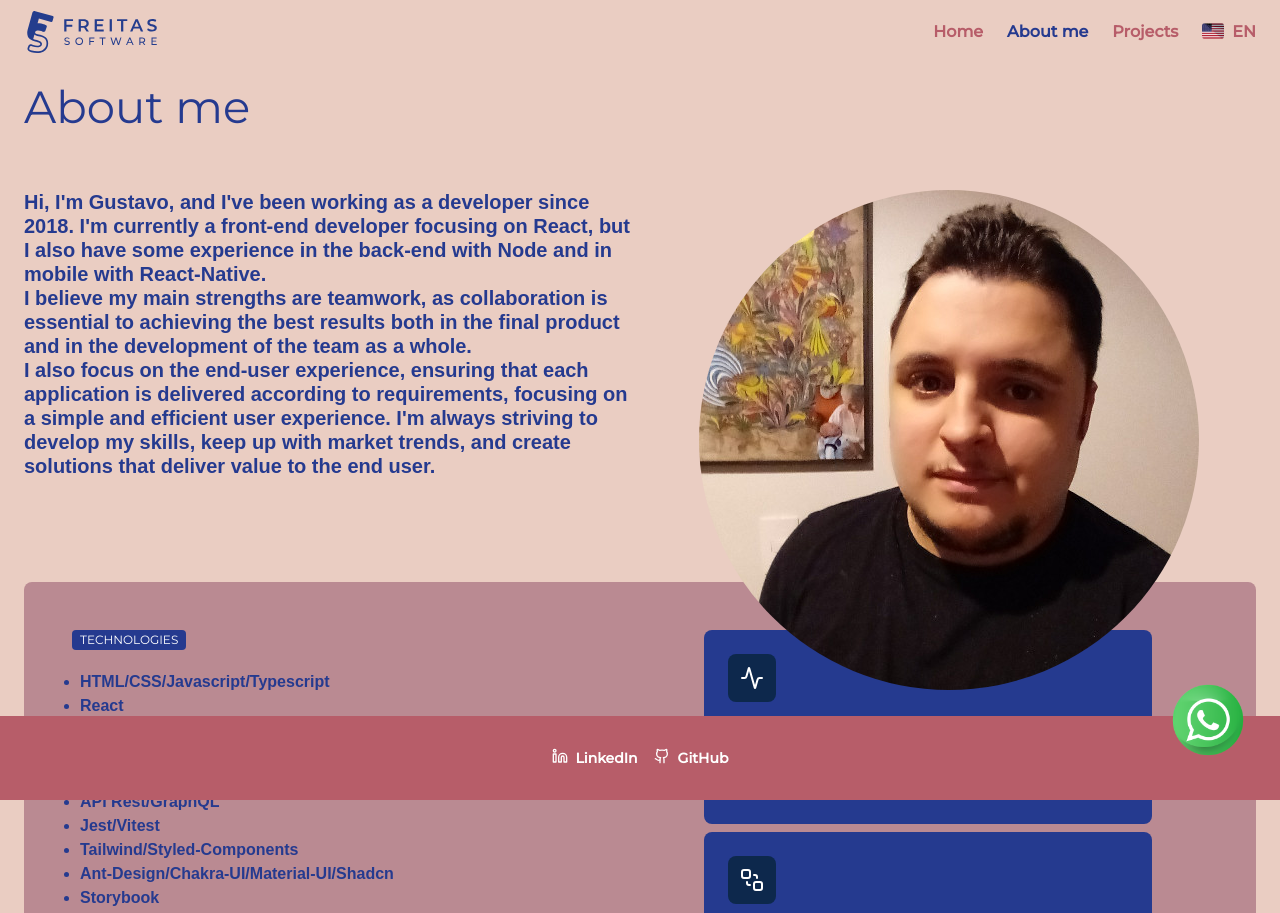
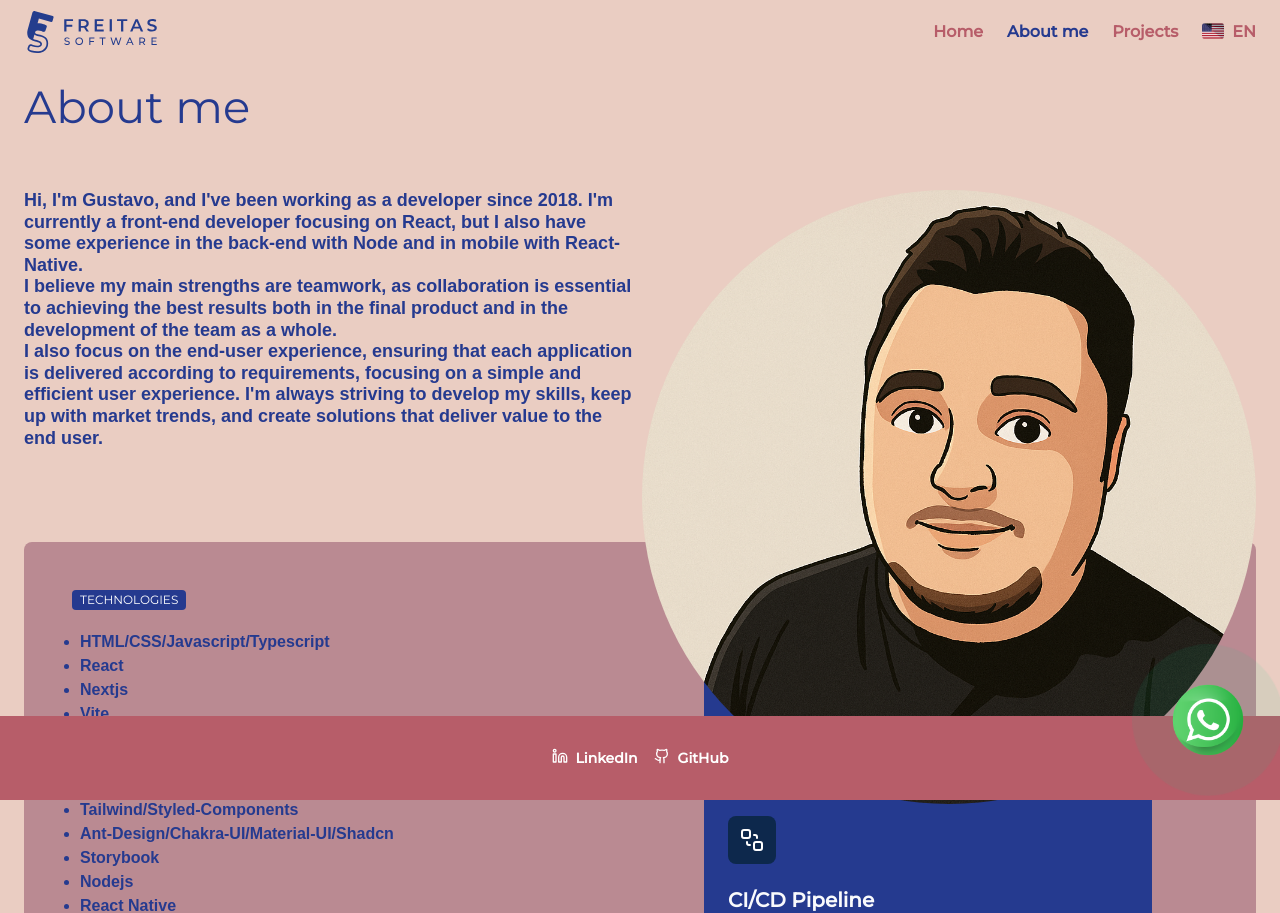
Before and after one commit to gustavo2892/portfolio, a Next.js app: page /en/about-me in a window 1280 px wide. Shown: the top 913 px of the page. Built offline with nearby package versions, Linux system fonts and the light colour scheme; a web font is replaced by a local one.

Commit message:
Adjust details and change photo

```diff
--- a/src/components/whatsapp/whatsapp.tsx
+++ b/src/components/whatsapp/whatsapp.tsx
@@ -2,14 +2,18 @@ import Image from 'next/image';
 
 export const Whatsapp = () => {
   return (
+    <div className="fixed bottom-18 md:bottom-10 lg:bottom-10 right-8 z-50 sm:right-8">
+      <span className="relative flex size-20">
+        <span className="absolute h-full w-full animate-ping rounded-full bg-emerald-400 opacity-75" />
+        <span className="relative rounded-full bg-transparent">
           <a
-      className="fixed bottom-18 md:bottom-10 lg:bottom-10 right-8 z-50 sm:right-8 hover:opacity-90"
             href={'https://api.whatsapp.com/send?phone=5519920002175&text='}
             target="_blank"
           >
             <Image src="/whatsapp.png" alt="whatsapp" width={80} height={32} />
           </a>
+        </span>
+      </span>
+    </div>
   );
 }
-
-//
--- a/src/styles/globals.css
+++ b/src/styles/globals.css
@@ -65,7 +65,7 @@
   --text-heading-sm--line-height: 120%;
   --text-heading-sm--font-weight: 700;
 
-  --text-heading-xs: 16px;
+  --text-heading-xs: 18px;
   --text-heading-xs--line-height: 120%;
   --text-heading-xs--font-weight: 700;
 
--- a/src/templates/about-me/components/hero-section/hero-section.tsx
+++ b/src/templates/about-me/components/hero-section/hero-section.tsx
@@ -10,18 +10,18 @@ export const HeroSection = ({
     <section className="container relative flex items-start justify-start">
       <div className="flex md:grid md:grid-cols-2 gap-1 min-h-[20rem] md:h-[33rem] lg:h-[24rem] xl:h-[20rem] flex-col">
         <div className="flex flex-col items-center justify-center md:justify-start gap-4 md:items-start lg:items-start">
-          <h1 className="text-blue-300 text-heading-sm font-sans text-left">
+          <h2 className="text-blue-300 text-heading-xs font-sans text-left">
             {dictionary["about-me"].first}
             <br />
             {dictionary["about-me"].second}
             <br />
             {dictionary["about-me"].third}
-          </h1>
+          </h2>
         </div>
 
         <div className="flex h-[14rem] md:h-full order-first md:order-last md:items-start justify-center md:flex lg:flex mb-8 md:mb-0">
           <Image
-            src="/assets/photo.jpg"
+            src="/assets/photo.png"
             alt="Ilustração com ícones de store, tag e sacola"
             width={150}
             height={150}
--- a/src/templates/about-me/components/technologies-section/technologies-section.tsx
+++ b/src/templates/about-me/components/technologies-section/technologies-section.tsx
@@ -8,7 +8,7 @@ export const TechnologiesSection = ({
   dictionary: Dictionary,
 }) => {
   return (
-    <section className="container pb-8 pt-8 md:py-10">
+    <section className="container pb-8 pt-8 md:pt-0">
       <div className="col-span-full flex flex-col gap-2">
         <div className="grid grid-cols-1 md:grid-cols-2 gap-6 md:gap-4 rounded-lg bg-secondary-150 p-6 md:p-12">
           <div className="flex flex-col gap-4">
```
Also changed, not shown: public/assets/photo.jpg (deleted), public/assets/photo.png (added). Lines whose indentation alone changed are shown as unchanged.
